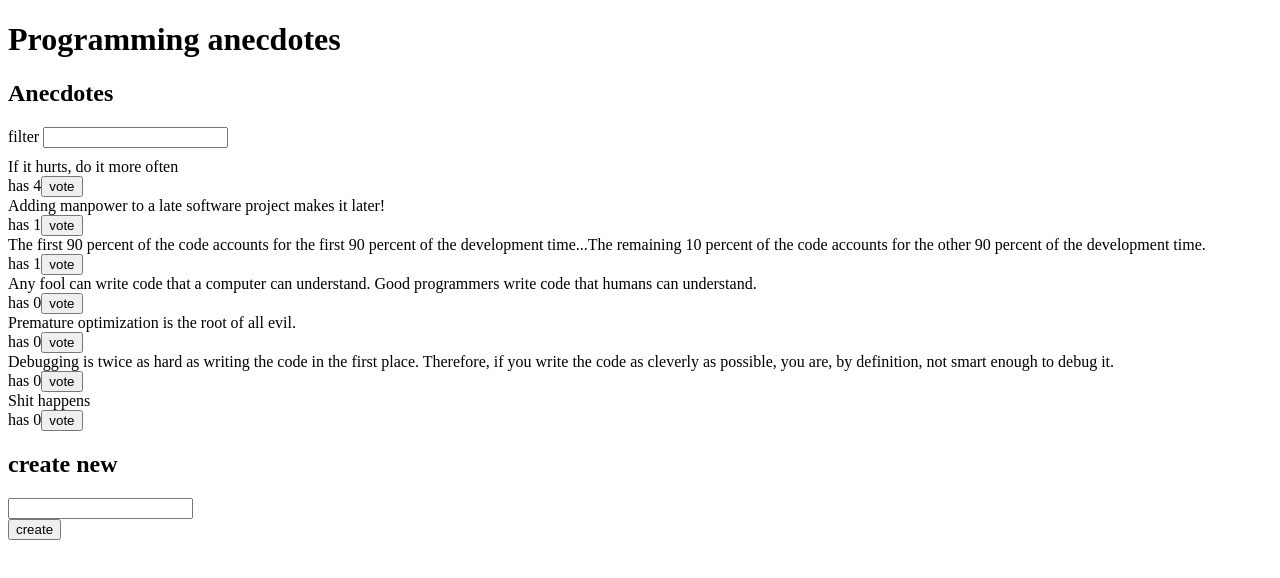
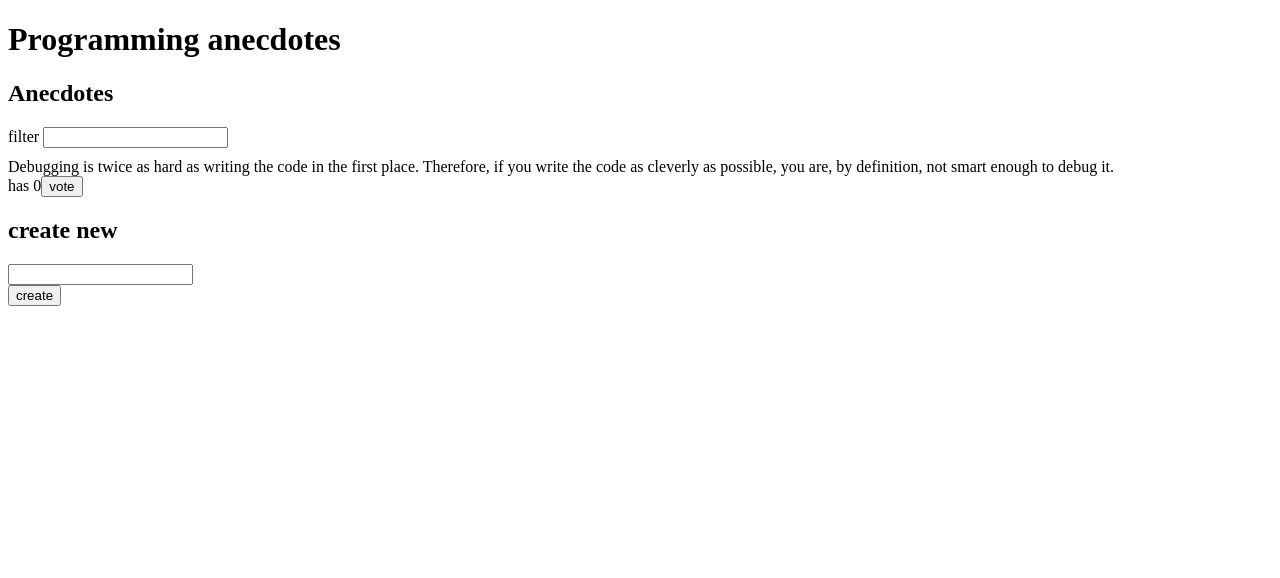
Before and after one commit to jounigit/fullstack-osa6, a React (Create React App) app: page / in a window 1280 px wide. Shown: the top 578 px of the page. Built offline with nearby package versions, Linux system fonts and the light colour scheme; data requests are answered from the project's data file.

Commit message:
6.15 anekdootit ja backend, osa 6

```diff
--- a/src/components/AnecdoteList.js
+++ b/src/components/AnecdoteList.js
@@ -33,13 +33,8 @@
 }
 
 const anecdotesToShow = (anecdotes, filter) => {
-  if (filter === 'FIRST') {
-    return anecdotes.sort((a, b) => b.votes - a.votes)
-  }
-  if (filter === 'LAST') {
-    return anecdotes.sort((a, b) => a.votes - b.votes)
-  }
-  return anecdotes
+  const regex = new RegExp(filter, 'ig')
+  return filter === '' ? anecdotes : anecdotes.filter(a => a.content.match(regex) )
 }
 
 const mapStateToProps = (state) => {
```
Also changed, not shown: db-1532421321464.json (deleted, +0 -14 lines), 1 other file (tests, documents, lock files or other folders).
